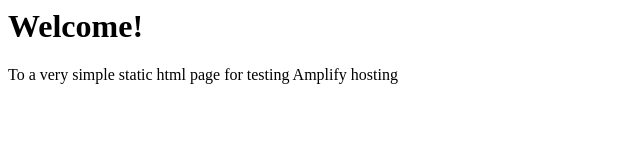
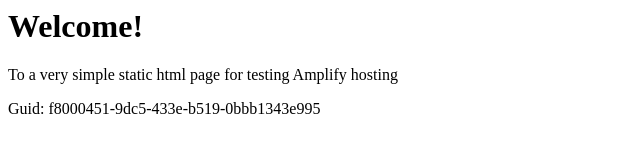
Before and after one commit to aws-aemilia-sin/Github-PR-Commit-Integration-Test-DoNotTouch-v0-preprod-ap-southeast-1, a website: page src/index.html in a window 1280 px wide. Shown: the whole page, without its empty margins (0-640 px from the left). Drawn offline with Linux system fonts and the light colour scheme.

Commit message:
commit from integ tests

```diff
--- a/src/index.html
+++ b/src/index.html
@@ -1,3 +1,5 @@
+
+
 <html lang="en">
 
 <head>
@@ -10,6 +12,6 @@
 <body>
     <h1>Welcome!</h1>
     <p>To a very simple static html page for testing Amplify hosting</p>
-</body>
+    <p>Guid: f8000451-9dc5-433e-b519-0bbb1343e995</p></body>
 
 </html>
```
